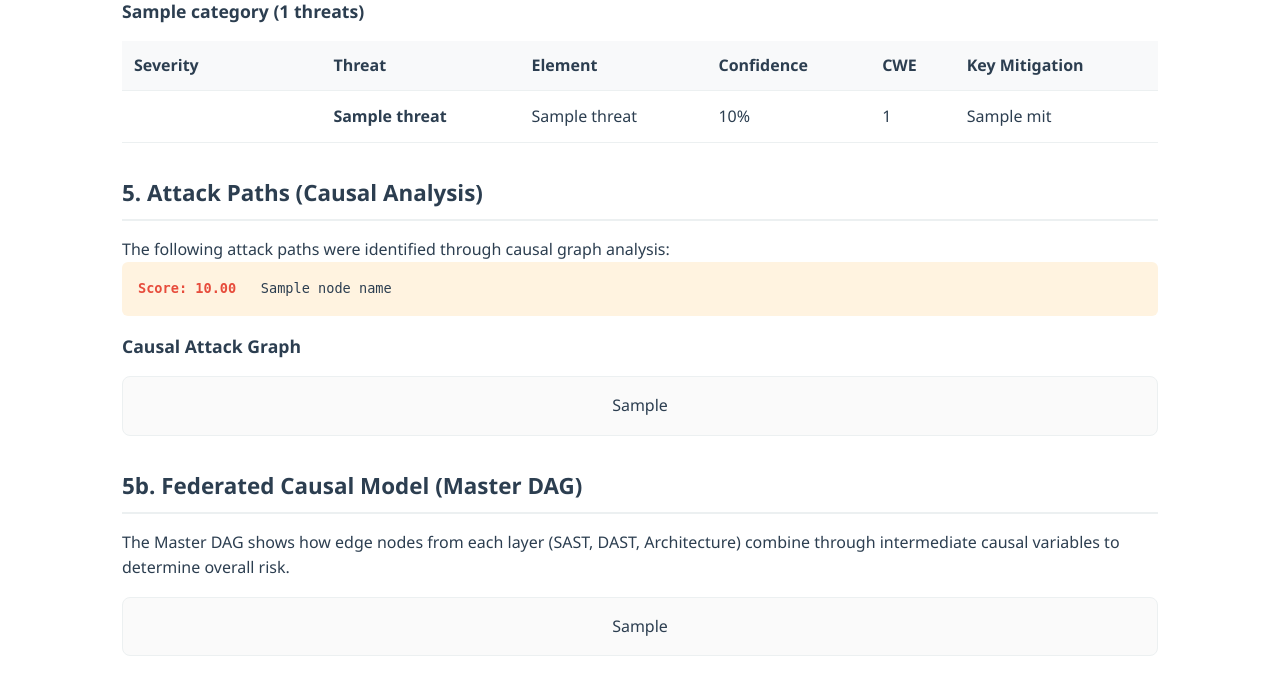
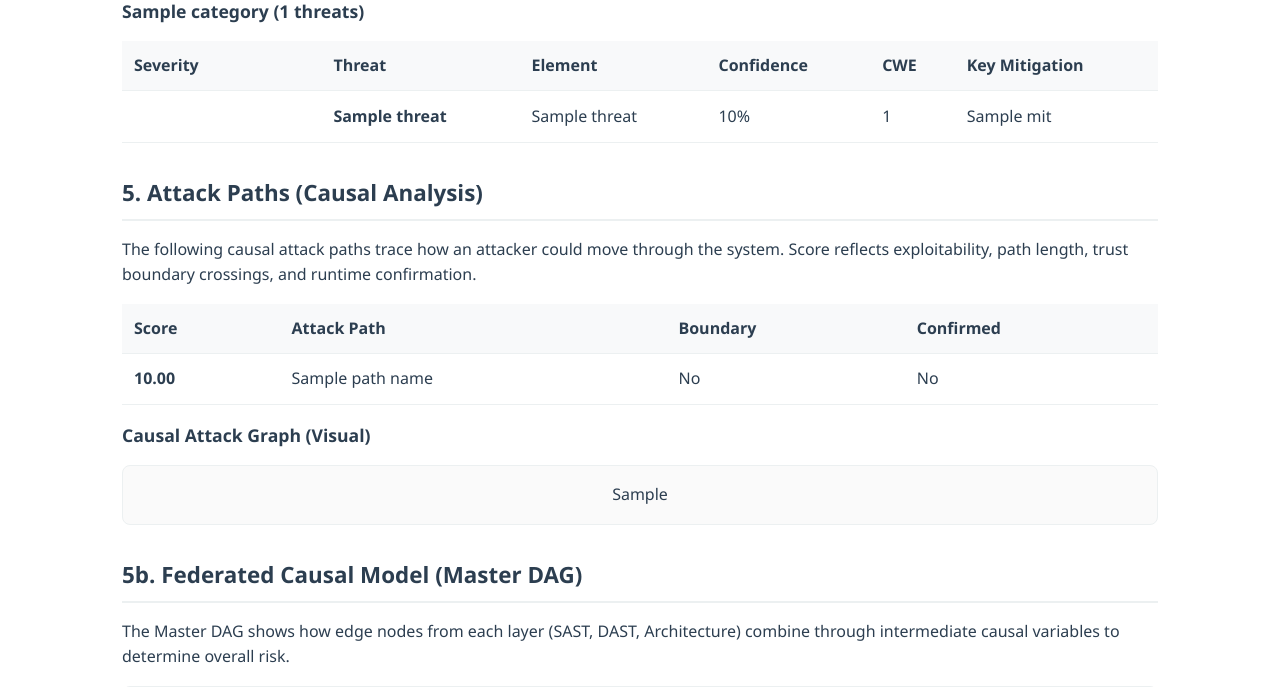
Before and after one commit to thayyilsarin/CausalTM, a Python web app: template src/reporter/templates/report.html.j2 in a window 1280 px wide. Shown: the part 1021-1708 px from the top of the page. Run offline with Jinja, Linux system fonts and the light colour scheme; the template is opened without the code that fills it: most values are stand-ins (such as "Sample title", 1, 10 or a date in 2020).

Commit message:
Critical fixes: DAST produces no edge nodes when empty, Master DAG hides zero-value nodes, attack paths use path_names correctly, table format for attack paths

```diff
--- a/src/reporter/templates/report.html.j2
+++ b/src/reporter/templates/report.html.j2
@@ -293,17 +293,30 @@
     {% if attack_paths %}
     <div class="section">
         <h2>5. Attack Paths (Causal Analysis)</h2>
-        <p>The following attack paths were identified through causal graph analysis:</p>
-        {% for path in attack_paths[:10] %}
-        <div class="attack-path">
-            <span class="score">Score: {{ "%.2f"|format(path.score) }}</span>
-            &nbsp; {{ path.node_names | join(' &rarr; ') }}
-            {% if path.crosses_trust_boundary %}<em>(crosses trust boundary)</em>{% endif %}
-        </div>
-        {% endfor %}
+        <p>The following causal attack paths trace how an attacker could move through the system. Score reflects exploitability, path length, trust boundary crossings, and runtime confirmation.</p>
+        <table class="threat-table">
+            <thead>
+                <tr>
+                    <th>Score</th>
+                    <th>Attack Path</th>
+                    <th>Boundary</th>
+                    <th>Confirmed</th>
+                </tr>
+            </thead>
+            <tbody>
+                {% for path in attack_paths[:10] %}
+                <tr>
+                    <td><strong>{{ "%.2f"|format(path.score) }}</strong></td>
+                    <td>{{ path.path_names | join(' &rarr; ') }}</td>
+                    <td>{{ 'Yes' if path.crosses_trust_boundary else 'No' }}</td>
+                    <td>{{ 'Yes' if path.has_confirmed_steps else 'No' }}</td>
+                </tr>
+                {% endfor %}
+            </tbody>
+        </table>
 
         {% if attack_graph_svg %}
-        <h3>Causal Attack Graph</h3>
+        <h3>Causal Attack Graph (Visual)</h3>
         <div class="diagram-container" style="max-width:100%; overflow-x:auto;">
             {{ attack_graph_svg | safe }}
         </div>
```
Also changed, not shown: src/causal/federated/attack_graph.py (+7 -0 lines), src/causal/federated/dast_subgraph.py (+12 -1 lines), src/renderer/causal_graph_renderer.py (+4 -3 lines).
